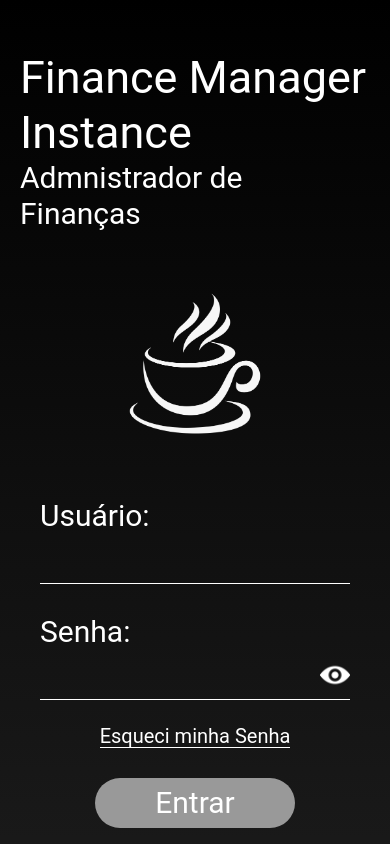
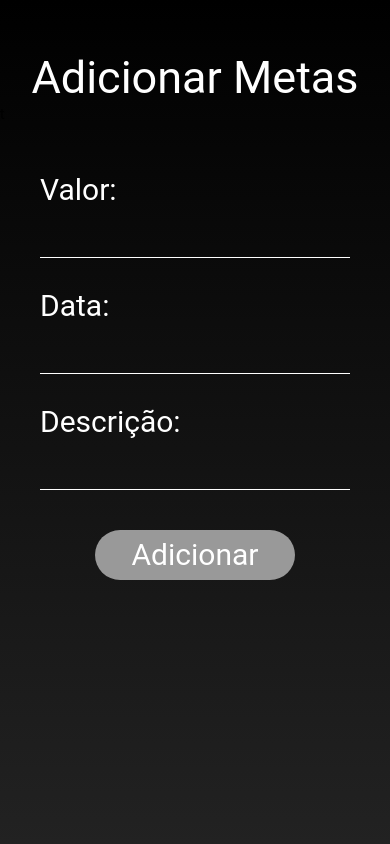
Before and after one commit to viniciuspxc/FMI, a React Native app: screen /AddGoals in a window 390 px wide. Shown: the top 844 px of the page. Built offline with nearby package versions, Linux system fonts and the light colour scheme.

Commit message:
Troca de Perfis

```diff
--- a/App.js
+++ b/App.js
@@ -14,6 +14,7 @@ import {Reports} from "./screens"
 import {ProfileTransfer} from "./screens"
 import {AddSharedProfile} from "./screens"
 import {EditProfile} from "./screens"
+import {AddGoals} from "./screens"
 
 
 const theme = {
@@ -46,6 +47,7 @@ const App = () => {
             <Stack.Screen name="ProfileTransfer" component={ProfileTransfer} />
             <Stack.Screen name="AddSharedProfile" component={AddSharedProfile} />
             <Stack.Screen name="EditProfile" component={EditProfile} />
+            <Stack.Screen name="AddGoals" component={AddGoals} />
             </Stack.Navigator>
     </NavigationContainer>
 )
--- a/constants/Profiles.js
+++ b/constants/Profiles.js
@@ -3,15 +3,17 @@
         {
             id:1,
             name:'Perfil 1',
-            value: 300.00,
+            value: 300.60,
             type: 'Real',
+            currency: 'R$',
             description: '...'
         },
         {
             id:2,
             name:'Perfil 2',
-            value: 3000.00,
+            value: 3000.03,
             type: 'Real',
+            currency: 'R$',
             description: '...'
         },
         {
@@ -19,6 +21,7 @@
             name:'Perfil 3',
             value: 100.00,
             type: 'Dolar',
+            currency: '$',
             description: '...'
         }
     ]
--- /dev/null
+++ b/screens/AddGoals.js
@@ -0,0 +1,136 @@
+import React from "react";
+import{
+    View,
+    Text,
+    StyleSheet,
+    TextInput,
+    FlatList,
+    TouchableOpacity,
+    onPressHandler,
+    KeyboardAvoidingView,
+    ScrollView,
+    Switch
+
+} from "react-native"
+import { LinearGradient } from 'expo-linear-gradient'
+import { COLORS, SIZES, FONTS, icons, images, Profiles, styles } from "../constants"
+
+const AddGoals = ({navigation}) => {
+
+function renderHeader(){
+    return(
+        <View style={styles.headerView}>
+            <Text style={{
+        color: COLORS.white, ...FONTS.largeTitle}}>
+                Adicionar Metas
+            </Text>
+        </View>
+    )
+}
+
+function renderSwitch(){
+    return(
+        <Text>t</Text>
+    )
+}
+
+function renderEntries() {
+    const[isRecorrencia, setRecorrencia] = React.useState(false);
+    const toggleRecorrencia = () =>{setRecorrencia(previousState => !previousState)}
+    const[isParcelamento, setParcelamento] = React.useState(false);
+    const toggleParcelamento = () =>{setParcelamento(previousState => !previousState)}
+    const[isAtraso, setAtraso] = React.useState(false);
+    const toggleAtraso = () =>{setAtraso(previousState => !previousState)}
+
+
+    return (
+        <View
+            style={{
+                marginTop: SIZES.padding * 3,
+                marginHorizontal: SIZES.padding * 4,
+            }}
+        >
+            <View style={{ marginTop: SIZES.padding * 2 }}>
+                <Text style={{color: COLORS.white, ...FONTS.h1 }}>
+                    Valor:
+                </Text>
+                <TextInput
+                    style={styles.TextInput}
+                    selectionColor={COLORS.white}
+                />
+            </View>
+
+            <View style={{ marginTop: SIZES.padding * 2 }}>
+                <Text style={{color: COLORS.white, ...FONTS.h1 }}>
+                    Data:
+                </Text>
+                <TextInput
+                    style={styles.TextInput}
+                    selectionColor={COLORS.white}
+                />
+            </View>
+
+            <View style={{ marginTop: SIZES.padding * 2 }}>
+                <Text style={{color: COLORS.white, ...FONTS.h1 }}>
+                    Descrição:
+                </Text>
+                <TextInput
+                    style={styles.TextInput}
+                    selectionColor={COLORS.white}
+                />
+            </View>
+
+        </View>
+
+    )
+}
+
+function renderButton() {
+    return (
+        <View style ={{alignItems: 'center',
+        justifyContent: 'center'}}>
+
+            <TouchableOpacity
+                style={{
+                    marginTop: SIZES.padding * 3,
+                    height: 50,
+                    width: 200,
+                    backgroundColor: "#999",
+                    borderRadius: SIZES.radius / 1,
+                    alignItems: 'center',
+                    justifyContent: 'center'
+                }}
+                onPress={() => console.log("Entries")}
+            >
+                <Text style={{
+                    color: COLORS.white,
+                    color: COLORS.white, ...FONTS.h1 }}>
+                        Adicionar
+                </Text>
+            </TouchableOpacity>
+        </View>
+
+    )
+}
+
+    return(
+        <KeyboardAvoidingView
+        style={{ flex: 1 }}
+        >
+        <LinearGradient
+            colors={["#000", "#222"]}
+            style={{ flex: 1 }}
+        >
+        <ScrollView>
+            {renderHeader()}
+            {renderSwitch()}
+            {renderEntries()}
+            {renderButton()}
+
+        </ScrollView>
+        </LinearGradient>
+        </KeyboardAvoidingView>
+    )
+}
+
+export default AddGoals;
--- a/screens/Goals.js
+++ b/screens/Goals.js
@@ -13,6 +13,7 @@ import{
 import { LinearGradient } from 'expo-linear-gradient'
 import { COLORS, SIZES, FONTS, icons, images, Profiles, Categories, styles, GoalsList } from "../constants"
 
+const Goals = ({navigation}) => {
 
 function renderHeader(){
     return(
@@ -59,7 +60,7 @@ function renderButton() {
                     alignItems: 'center',
                     justifyContent: 'center'
                 }}
-                onPress={() => console.log("Adicionar Metas")}
+                onPress={() => navigation.navigate("AddGoals")}
             >
                 <Text style={{
                     color: COLORS.white,
@@ -72,7 +73,7 @@ function renderButton() {
     )
 }
 
-const Goals = () => {
+
     return(
         <KeyboardAvoidingView
     style={{ flex: 1 }}
--- a/screens/Home.js
+++ b/screens/Home.js
@@ -9,7 +9,9 @@ import{
     FlatList,
     Modal,
     KeyboardAvoidingView,
-    ScrollView
+    ScrollView,
+    toFixed
+
 } from "react-native"
 import { LinearGradient } from 'expo-linear-gradient'
 
@@ -17,6 +19,14 @@ import { COLORS, SIZES, FONTS, icons, images, Profiles, styles } from "../consta
 
 const Home = ({navigation}) => {
     const [modalVisible, setModalVisible] = React.useState(false)
+    const[isProfile, setProfile] = React.useState('Selecionar Perfil');
+    const[isSaldo, setSaldo] = React.useState('###');
+    const[isCurrency, setCurrency] = React.useState();
+    const toggleProfile = ({data}) =>{
+    setModalVisible(false)
+    setCurrency(data.currency);
+    setSaldo(String(data.value.toFixed(2)))
+    setProfile(data.name)}
 
     function renderProfile() {
         return (
@@ -45,7 +55,7 @@ const Home = ({navigation}) => {
                     marginLeft: SIZES.padding * 1.5,
                     color: COLORS.white,
                      ...FONTS.h1 }}>
-                        Perfil
+                        {isProfile}
                 </Text>
             </TouchableOpacity>
         )
@@ -82,8 +92,9 @@ const Home = ({navigation}) => {
                         <Text style={styles.TextHomeButton}
                             selectionColor={COLORS.white}
                         >
-                        VALOR
+                        {isCurrency} {isSaldo}
                         </Text>
+
                    </View>
                 </TouchableOpacity>
 
@@ -145,7 +156,7 @@ const Home = ({navigation}) => {
                 alignItems: 'center',
                 justifyContent: 'center',
             }}
-            onPress={() => console.log("Trocar perfil: "+data.name)}
+            onPress={() => toggleProfile({data})}
             >
                 <Image
                     source={icons.user}
@@ -197,16 +208,13 @@ const Home = ({navigation}) => {
                                 <FlatList
                                     data={Profiles.Profiles}
                                     keyExtractor={(item) => String(item.id)}
+
                                     showsVerticalScrollIndicator={false}
                                     renderItem={ ({item}) => <RenderProfiles data={item}
                                     style={styles.list}
                                     />}
                                 >
-                                    <TouchableOpacity>
-
-                                    </TouchableOpacity>
                                 </FlatList>
-
 
                                 <TouchableOpacity
                                     style={styles.HomeButton}
@@ -232,7 +240,8 @@ return(
             colors={["#000", "#222"]}
             style={{ flex: 1 }}
         >
-            <ScrollView style={{ flex: 1 }}>
+            <ScrollView style={{ flex: 1 }}
+            >
                 {renderProfile()}
                 {renderButton()}
 
--- a/screens/index.js
+++ b/screens/index.js
@@ -9,6 +9,7 @@ import Reports from "./Reports";
 import ProfileTransfer from "./ProfileTransfer";
 import AddSharedProfile from "./AddSharedProfile";
 import EditProfile from "./EditProfile";
+import AddGoals from "./AddGoals";
 
 export {
     Start,
@@ -21,5 +22,6 @@ export {
     Reports,
     ProfileTransfer,
     AddSharedProfile,
-    EditProfile
+    EditProfile,
+    AddGoals
 }
```
